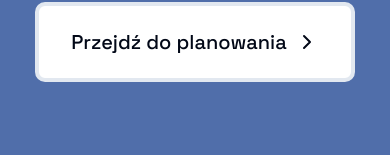
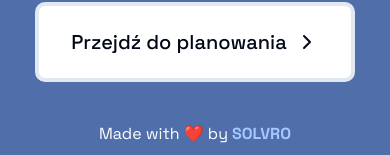
Before and after one commit to Solvro/web-planer, a Next.js app: page / in a window 390 px wide. Shown: the part 719-874 px from the top of the page. Built offline with nearby package versions, Linux system fonts and the light colour scheme.

Commit message:
fix: add padding to mobile ending quote

```diff
--- a/src/pages/index.tsx
+++ b/src/pages/index.tsx
@@ -213,8 +213,8 @@ const Logo = () => {
 
 const Footer = () => {
   return (
-    <footer className="mt-12">
-      <p className="text-center text-white">
+    <footer className="sm:mt-12">
+      <p className="p-4 text-center text-white">
         Made with ❤️ by{" "}
         <a
           href="https://solvro.pwr.edu.pl/"
```
